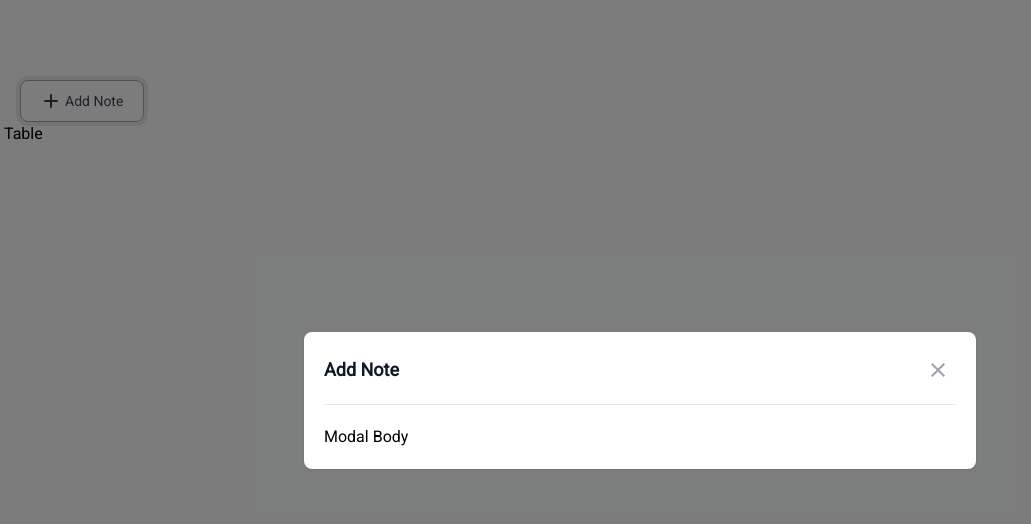
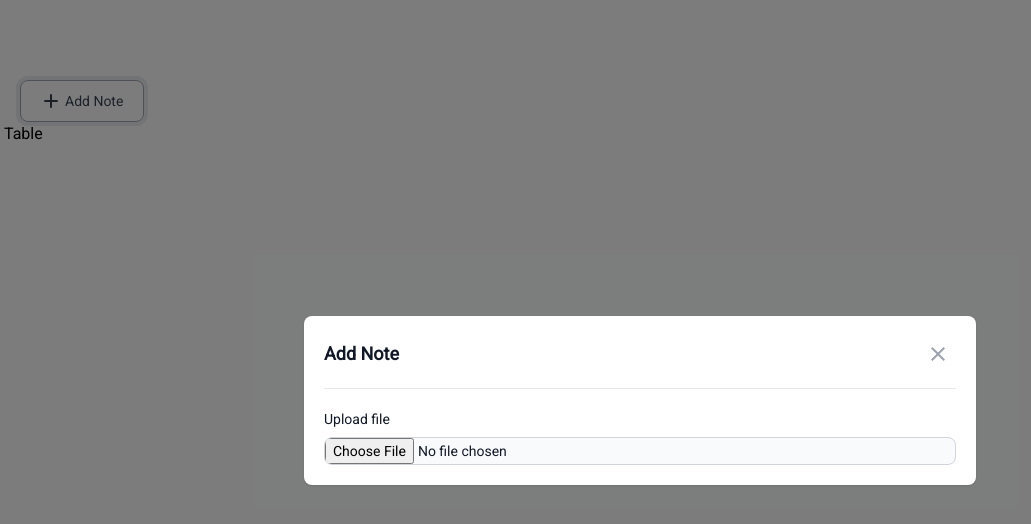
Before and after one commit to KennyMwendwaX/nextjs-cloudinary-fileupload, a Next.js app: page /upload in a window 1280 px wide. Both pictures are taken after a click on the button "Add Note". Shown: the top 524 px of the page, without its empty margins (0-1031 px from the left). Built offline with nearby package versions, Linux system fonts and the light colour scheme.

Commit message:
added watchcss and buildcss scripts

```diff
--- a/components/AddFile.tsx
+++ b/components/AddFile.tsx
@@ -56,7 +56,19 @@ export default function AddFile() {
               </button>
             </div>
             {/* Modal body */}
-            <div className="text-black">Modal Body</div>
+            <div className="">
+              <label
+                className="mb-2 block text-sm font-medium text-gray-900"
+                htmlFor="file">
+                Upload file
+              </label>
+              <input
+                className="block w-full cursor-pointer rounded-lg border border-gray-300 bg-gray-50 text-sm text-gray-900 focus:outline-none"
+                aria-describedby="file_upload"
+                id="file"
+                type="file"
+              />
+            </div>
           </div>
         </div>
       )}
--- a/package.json
+++ b/package.json
@@ -6,7 +6,9 @@
     "dev": "next dev",
     "build": "next build",
     "start": "next start",
-    "lint": "next lint"
+    "lint": "next lint",
+    "watchcss": "npx tailwindcss -o styles/globals.css --watch",
+    "buildcss": "npx tailwindcss -o styles/globals.css --minify"
   },
   "dependencies": {
     "@prisma/client": "^4.16.1",
```
